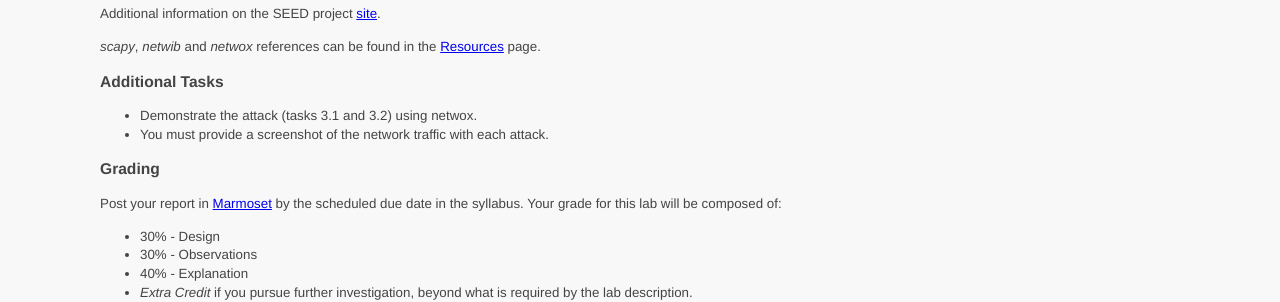
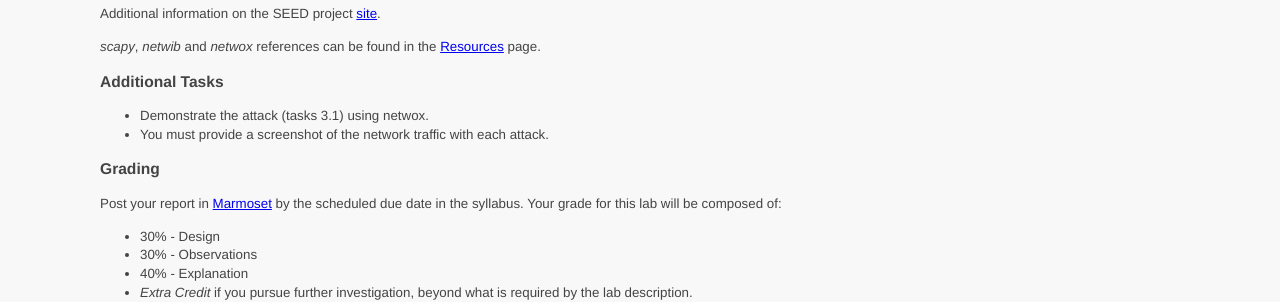
Before and after one commit to ycpcs/cs335-spring2022, a Jekyll site: the page built from labs/dns_attack.md, in a window 1280 px wide. Shown: the part 194-496 px from the top of the page. Built offline with Jekyll 4.4.1, drawn with Linux system fonts in a browser that asks for light colours.

Commit message:
update task

```diff
--- a/labs/dns_attack.md
+++ b/labs/dns_attack.md
@@ -21,7 +21,7 @@ Additional information on the SEED project [site](https://seedsecuritylabs.org/L
 _scapy_, _netwib_ and _netwox_ references can be found in the [Resources](../resources/index.html) page.
 
 ### Additional Tasks
-- Demonstrate the attack (tasks 3.1 and 3.2) using netwox.
+- Demonstrate the attack (tasks 3.1) using netwox.
 - You must provide a screenshot of the network traffic with each attack.
 
 ### Grading
```
